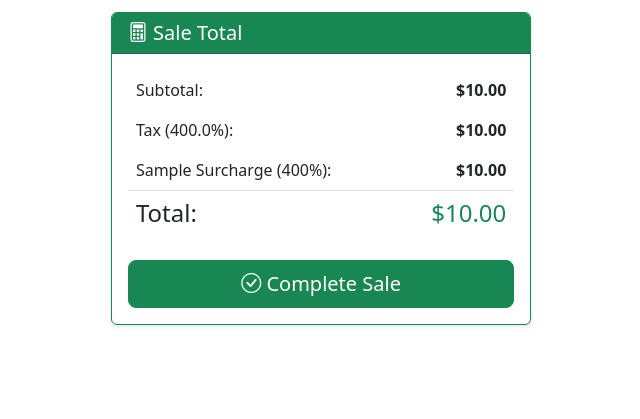
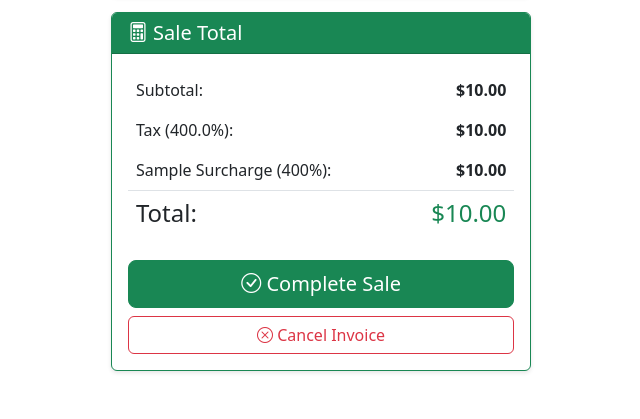
Before and after one commit to jbhenry/skisale_app, a Flask app: page /invoices/1/edit in a window 1280 px wide. Shown: the part 762-1181 px from the top of the page, without its empty margins (630-1270 px from the left). Before the commit the page ends 1089 px from the top, so only its background shows below. Run offline with Flask 3, Linux system fonts and the light colour scheme; tables that the repository leaves empty hold one stand-in row (values such as "Sample post"); some libraries are stand-ins or nearby versions.

Commit message:
FIX: prevent items getting stuck in Pending on abandoned invoices
Three-layer defence against abandoned in-progress invoices:
- Startup cleanup: release_abandoned_invoices() resets any Pending items
  to In-Stock and deletes the orphaned invoice on every app boot
- Cancel button: prominent "Cancel Invoice" button on the edit page
  (with confirmation dialog) gives users an explicit escape hatch
- beforeunload warning: browser prompt fires when navigating away from
  an invoice that has items, suppressed for all intentional form actions

Co-Authored-By: Claude Opus 4.6 <noreply@anthropic.com>

```diff
--- a/app.py
+++ b/app.py
@@ -74,6 +74,28 @@ PAYMENT_METHODS = [
 # Default sales tax rate (can be changed per invoice)
 DEFAULT_TAX_RATE = 0.06  # 6%
 
+def release_abandoned_invoices():
+    """Release any items left in Pending status from a previous session.
+
+    This happens when a user starts an invoice then navigates away without
+    completing or cancelling it. The abandoned invoice is deleted and all
+    its Pending items are returned to In-Stock.
+    """
+    abandoned = (Invoice.query
+                 .join(InvoiceLine)
+                 .join(Inventory, InvoiceLine.inventory_id == Inventory.id)
+                 .filter(Inventory.status == 'Pending')
+                 .distinct()
+                 .all())
+    for invoice in abandoned:
+        for line in invoice.lines:
+            if line.inventory_item.status == 'Pending':
+                line.inventory_item.status = 'In-Stock'
+        db.session.delete(invoice)
+    if abandoned:
+        db.session.commit()
+
+
 # Create tables and run lightweight column migrations
 with app.app_context():
     db.create_all()
@@ -103,6 +125,8 @@ with app.app_context():
     db.session.execute(text('PRAGMA journal_mode=WAL'))
     db.session.execute(text('PRAGMA busy_timeout=5000'))
     db.session.commit()
+
+    release_abandoned_invoices()
 
     # Migrate sku column from VARCHAR to INTEGER if upgrading from an older schema.
     # SQLite doesn't support ALTER COLUMN, so we rename → recreate → copy → drop.
--- a/templates/invoice_edit.html
+++ b/templates/invoice_edit.html
@@ -192,6 +192,14 @@
                                 <i class="bi bi-check-circle"></i> Complete Sale
                             </button>
                         </form>
+
+                        <form method="POST" action="{{ url_for('invoice_delete', invoice_id=invoice.id) }}"
+                              class="mt-2"
+                              onsubmit="return confirm('Cancel this invoice? All items will be returned to In-Stock.')">
+                            <button type="submit" class="btn btn-outline-danger w-100">
+                                <i class="bi bi-x-circle"></i> Cancel Invoice
+                            </button>
+                        </form>
                     </div>
                 </div>
             </div>
@@ -204,5 +212,26 @@
 <script>
     // Auto-focus SKU input after form submission
     document.getElementById('skuInput').focus();
+
+    // Warn before navigating away if there are unsaved/incomplete items.
+    // Suppressed when any form on the page is submitted, since all form
+    // actions are intentional (add item, remove item, update, complete, cancel).
+    const hasItems = {{ invoice.lines | length }} > 0;
+    if (hasItems) {
+        let allowLeave = false;
+
+        window.addEventListener('beforeunload', function (e) {
+            if (!allowLeave) {
+                e.preventDefault();
+                e.returnValue = '';
+            }
+        });
+
+        document.querySelectorAll('form').forEach(function (form) {
+            form.addEventListener('submit', function () {
+                allowLeave = true;
+            });
+        });
+    }
 </script>
 {% endblock %}
```
Also changed, not shown: tests/test_invoices.py (+86 -0 lines).
